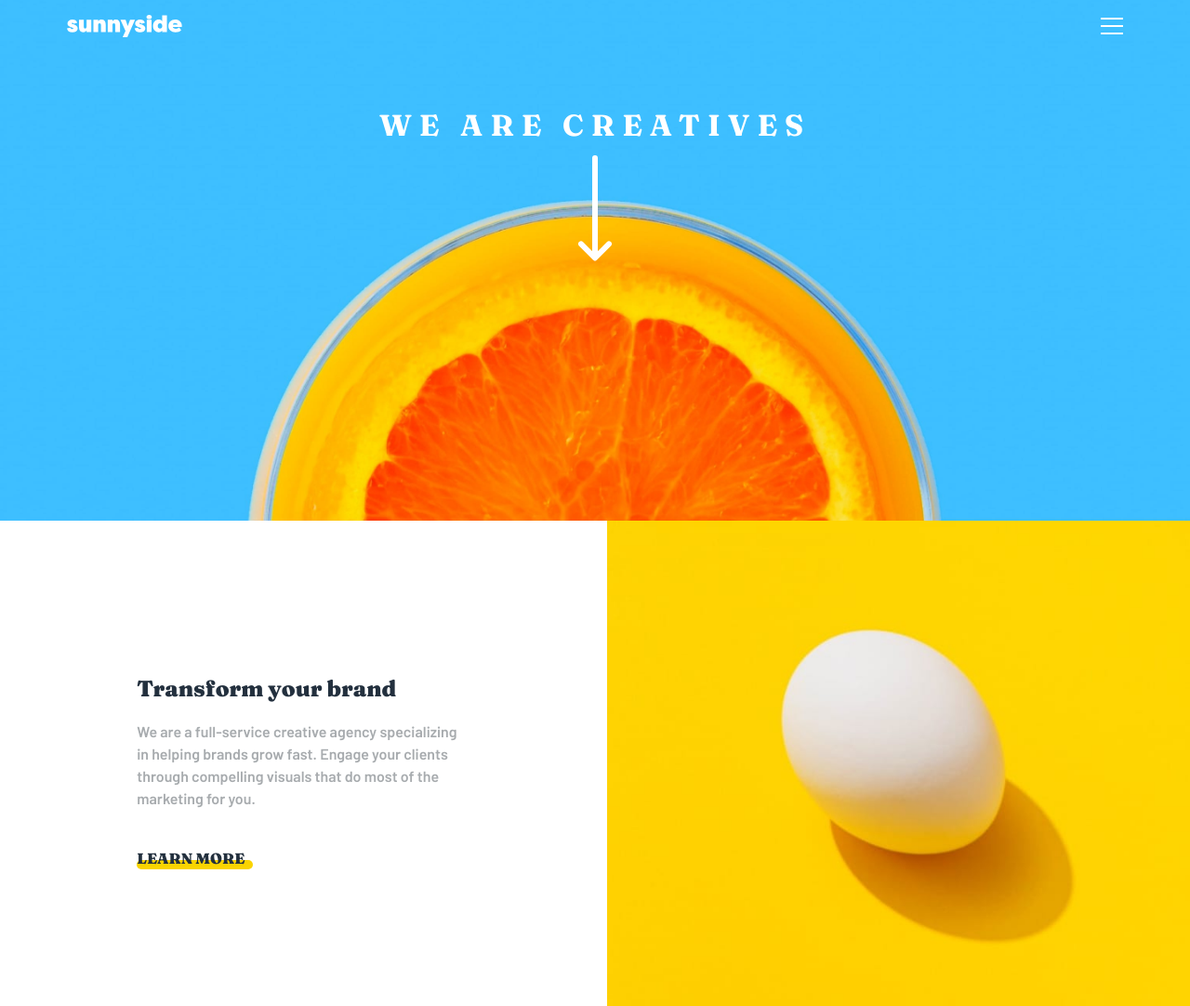
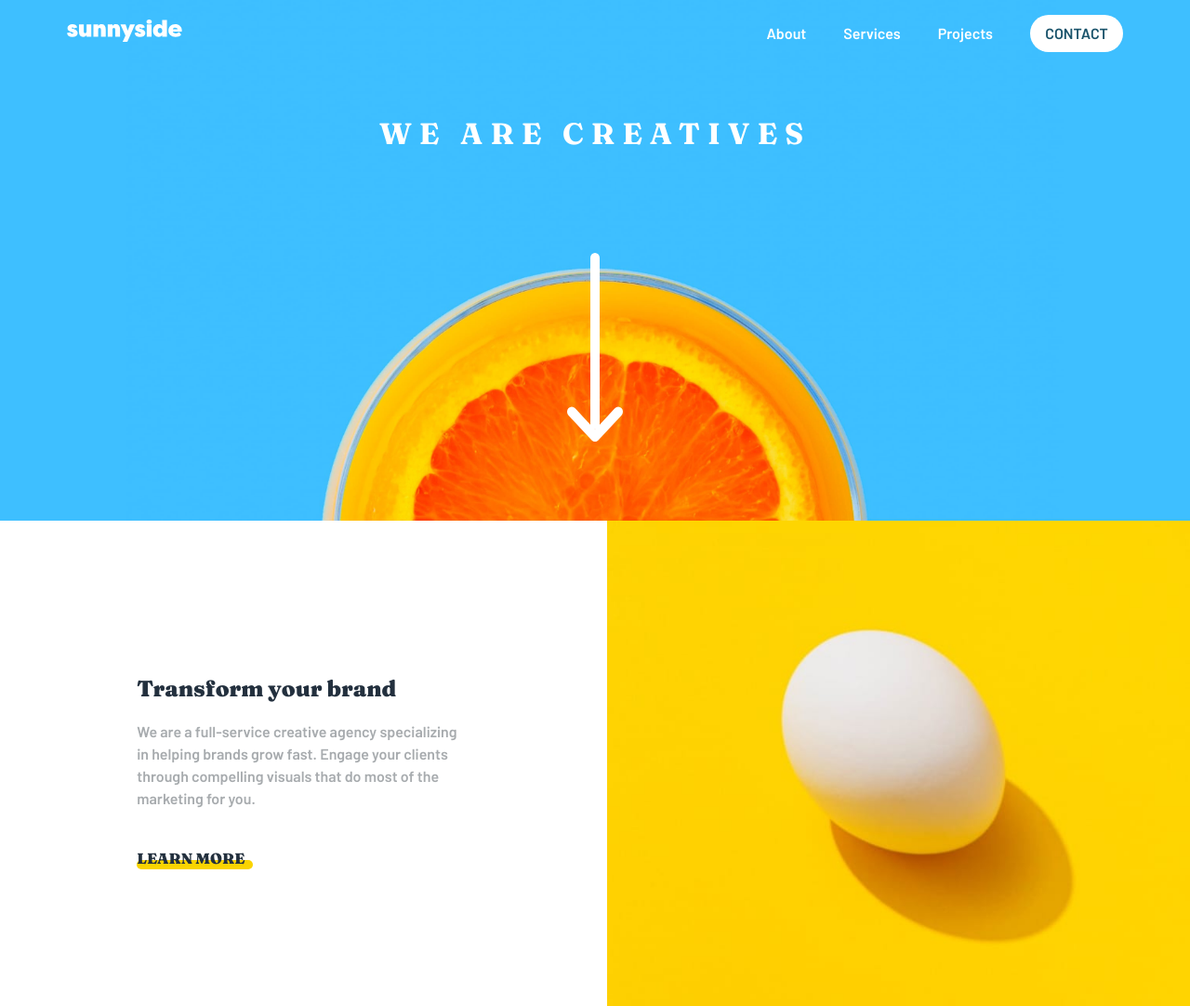
Before and after one commit to bakemonostan/sunny, a plain HTML site: page index.html in a window 1280 px wide. Shown: the top 1082 px of the page at 93% size. Drawn offline with Linux system fonts and the light colour scheme.

Commit message:
updated;

```diff
--- a/index.html
+++ b/index.html
@@ -20,7 +20,7 @@
                     <li class="nav-item">About</li>
                     <li class="nav-item">Services</li>
                     <li class="nav-item">Projects</li>
-                    <li class="nav-item">Contact</li>
+                    <li class="nav-item btn">Contact</li>
                 </ul>
             </div>
             <div class="menu">
--- a/styles.css
+++ b/styles.css
@@ -49,7 +49,6 @@ nav {
   align-items: center;
   margin: 0 auto;
   padding: 1rem 0.5rem;
-  gap: 3rem;
   width: 90%;
 }
 
@@ -298,6 +297,46 @@ p {
   header {
     height: 70vh;
   }
+
+  .menu {
+    display: none;
+  }
+
+  .navlist {
+    display: block;
+  }
+
+  .nav-items {
+    display: flex;
+    align-items: center;
+    gap: 2.5rem;
+    color: white;
+    font-family: 'Barlow', sans-serif;
+    cursor: pointer;
+  }
+
+  .btn {
+    display: flex;
+    align-items: center;
+    justify-content: center;
+    color: var(--dark-blue);
+    font-weight: 900;
+    background-color: white;
+    padding: 0.5rem;
+    display: flex;
+    border-radius: 20px;
+    width: 100px;
+    text-transform: uppercase;
+    cursor: pointer;
+    transition: all 0.3s;
+  }
+
+  .btn:hover {
+    background-color: #3ebfff;
+    color: white;
+    box-shadow: 0px 2px 5px 0 #97d2f0;
+  }
+
   .section-one {
     max-width: auto;
     display: grid;
@@ -306,6 +345,7 @@ p {
       'three four'
       'five six';
   }
+
   .graphic-design {
     background: url(./images/desktop/image-graphic-design.jpg);
     background-repeat: no-repeat;
@@ -345,6 +385,15 @@ p {
   }
 }
 @media (min-width: 1020px) {
+  header {
+    background-size: contain;
+  }
+
+  .arrow {
+    padding: 6rem 0 0;
+    height: 300px;
+    width: 60px;
+  }
   .split {
     flex-direction: row;
     padding: 2rem 3rem;
```
